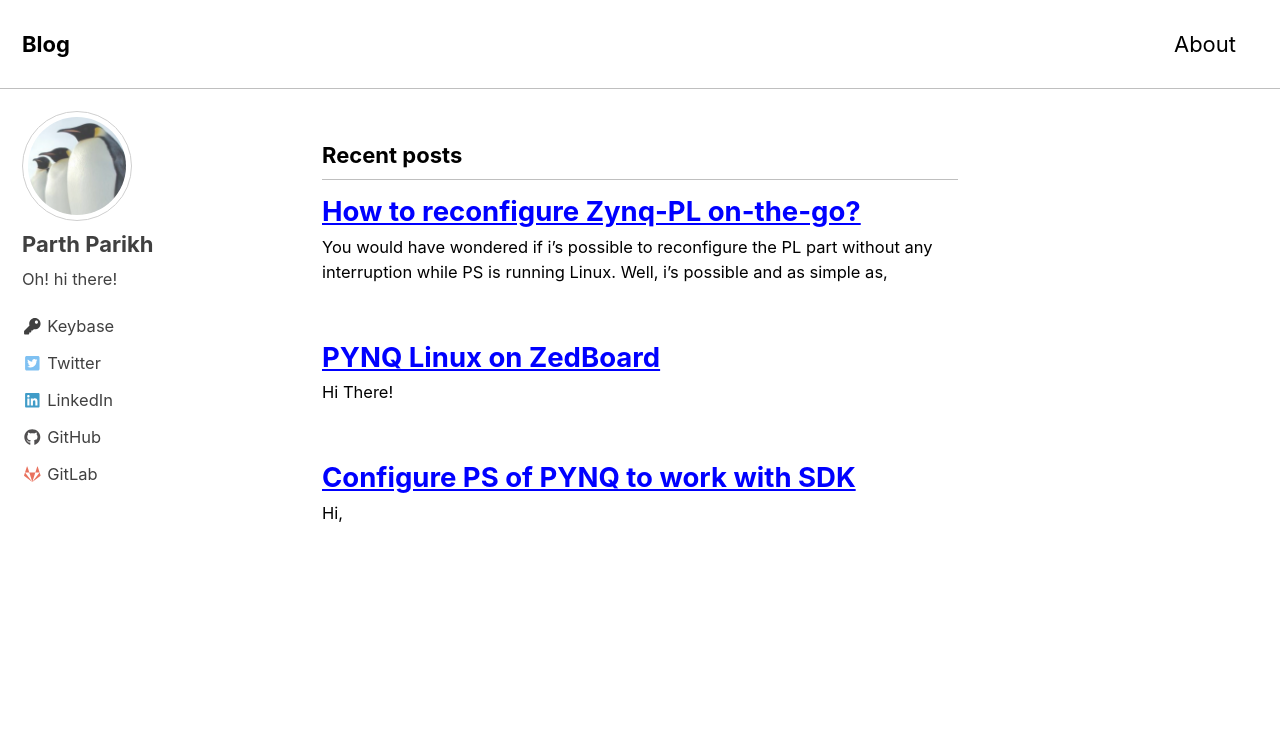
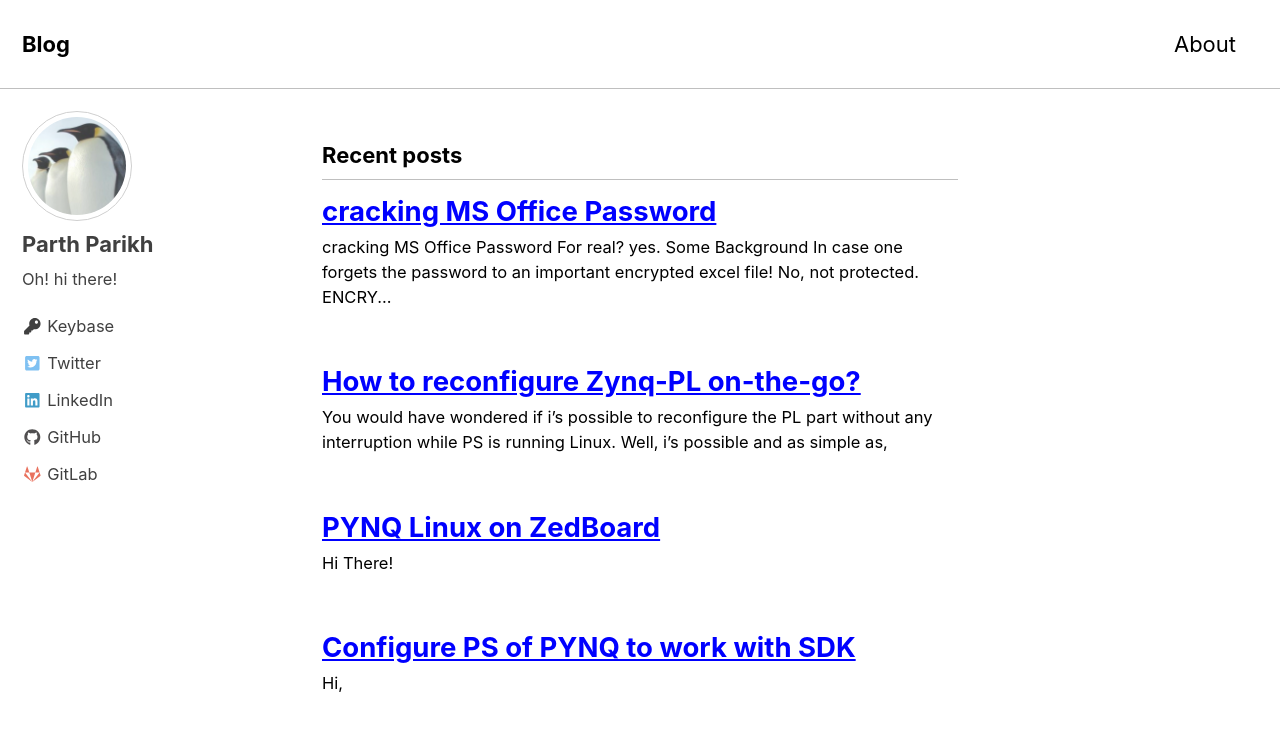
Before and after one commit to parthpower/parthpower.github.io, a Jekyll site: the page built from index.html, in a window 1280 px wide and 900 px high. Shown: the top 731 px of the window. Built offline with Jekyll 4.4.1, drawn with Linux system fonts in a browser that asks for light colours; cached includes are drawn as plain includes; nearby versions of some CDN libraries; the list of posts is cut into pages by our own code.

Commit message:
Update and rename office-crack.md to 2021-03-22-cracking-ms-office-password.md

```diff
--- a/_posts/office-crack.md
+++ b/_posts/2021-03-22-cracking-ms-office-password.md
@@ -1,3 +1,16 @@
+---
+id: 210322
+title: "cracking MS Office Password"
+author: parth
+layout: single
+permalink: /cracking-ms-office-password
+header:
+  overlay_color: "#333"
+  show_overlay_excerpt: false
+categories:
+  - crack
+---
+
 # `cracking` MS Office Password
 
 For real? yes.
```
